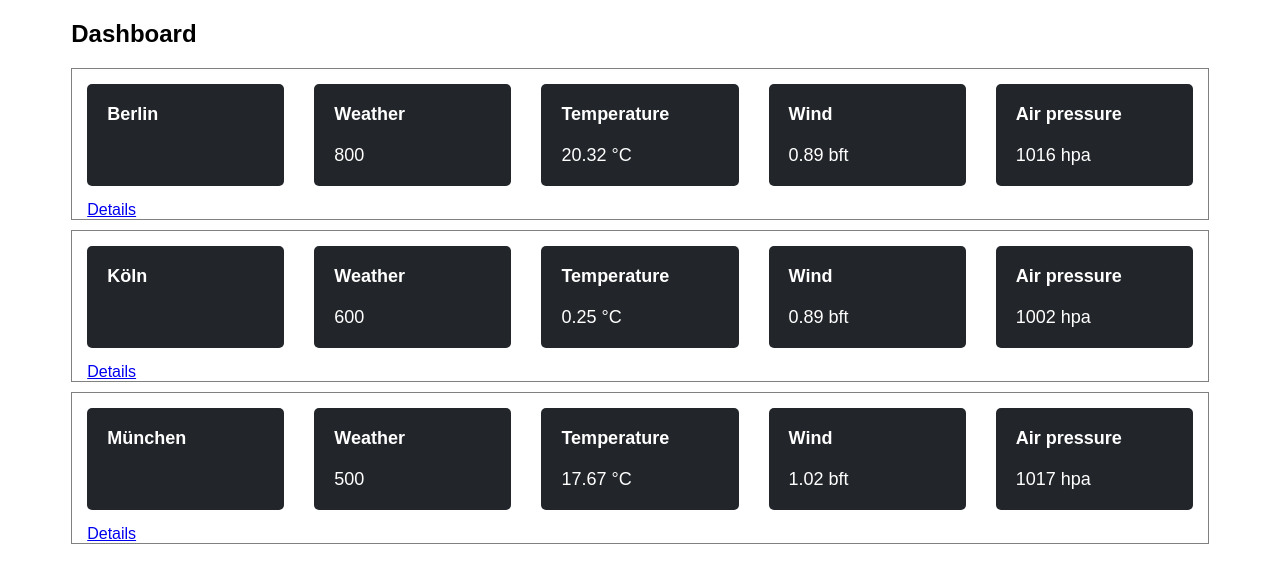
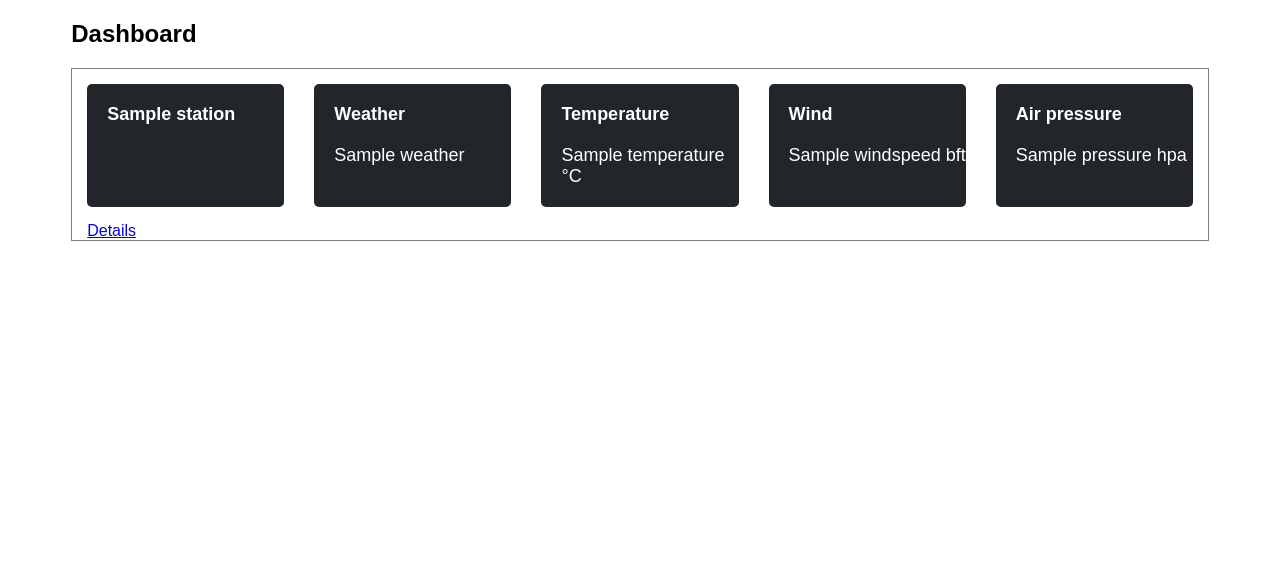
Before and after one commit to martin-coding/weatherlog, a Node server app: template views/dashboard.pug in a window 1280 px wide. Shown: the part 78-661 px from the top of the page. Run offline with Node 20, Linux system fonts and the light colour scheme; the template is opened without the code that fills it: most values are stand-ins (such as "Sample title", 1, 10 or a date in 2020).

Commit message:
Dynamic view
Implemented dynamic display of data from a PostgreSQL database.

```diff
--- a/index.js
+++ b/index.js
@@ -1,12 +1,20 @@
 const express = require("express");
 const dotenv = require("dotenv");
 const path = require("path");
+const pg = require("pg");
 
 /* Reading global variables from config file */
 dotenv.config();
 const PORT = process.env.PORT;
+const conString = process.env.DB_CON_STRING;
 
 app = express();
+
+const dbConfig = {
+    connectionString: conString
+}
+const dbClient = new pg.Client(dbConfig);
+dbClient.connect();
 
 app.use(express.static(path.join(__dirname, 'public')));
 app.set("views", path.join(__dirname, "views"));
@@ -17,11 +25,27 @@ app.get("/", function(request, response) {
 });
 
 app.get("/dashboard", function(request, response) {
-    response.render("dashboard");
+	const myQuery = "select m1.station_id, stations.name, m1.weather, m1.temperature, m1.windspeed, m1.pressure from readings m1 join (select max(id) id,station_id from readings t2 group by station_id) m2 on m1.station_id=m2.station_id and m1.id = m2.id join stations on m1.station_id = stations.id order by station_id /*desc*/;";
+    dbClient.query(myQuery, function (dbError, dbItemsResponse) {
+		response.render("dashboard", {
+			stations: dbItemsResponse.rows
+		});
+    });
 });
 
 app.get("/stations/:id", function(request, response) {
-    response.render("stations");
+    let stationID = request.params.id;
+	const myQuery = "select name, weather, temperature, windspeed, pressure from readings join stations on readings.station_id = stations.id where station_id = $1 order by readings.id desc;"
+    dbClient.query(myQuery, [stationID], function (dbError, dbItemsResponse) {
+        if (dbItemsResponse.rows.length !== 0) {
+            response.render("stations", {
+                latest_reading: dbItemsResponse.rows[0],
+                readings: dbItemsResponse.rows
+            });
+        } else {
+            response.status(404).send(`Not Found: Station ${stationID} does not exist.`);
+        }
+    });
 });
 
 app.listen(PORT, function() {
--- a/package.json
+++ b/package.json
@@ -19,6 +19,7 @@
   "dependencies": {
     "dotenv": "^16.3.1",
     "express": "^4.18.2",
+    "pg": "^8.11.3",
     "pug": "^3.0.2"
   }
 }
--- a/views/dashboard.pug
+++ b/views/dashboard.pug
@@ -3,57 +3,22 @@ extends layout.pug
 block content
     section#dashboard
         h1 Dashboard
-        .station_row
-            .data_container
-                .data_column
-                    p.data_title Berlin
-                .data_column
-                    p.data_title Weather
-                    p 800
-                .data_column
-                    p.data_title Temperature
-                    p 20.32 °C
-                .data_column
-                    p.data_title Wind
-                    p 0.89 bft
-                .data_column
-                    p.data_title Air pressure
-                    p 1016 hpa
-            div
-                a(href='/stations/1') Details
-        .station_row
-            .data_container
-                .data_column
-                    p.data_title Köln
-                .data_column
-                    p.data_title Weather
-                    p 600
-                .data_column
-                    p.data_title Temperature
-                    p 0.25 °C
-                .data_column
-                    p.data_title Wind
-                    p 0.89 bft
-                .data_column
-                    p.data_title Air pressure
-                    p 1002 hpa
-            div
-                a(href='/stations/2') Details
-        .station_row
-            .data_container
-                .data_column
-                    p.data_title München
-                .data_column
-                    p.data_title Weather
-                    p 500
-                .data_column
-                    p.data_title Temperature
-                    p 17.67 °C
-                .data_column
-                    p.data_title Wind
-                    p 1.02 bft
-                .data_column
-                    p.data_title Air pressure
-                    p 1017 hpa
-            div
-                a(href='/stations/3') Details
+        each station in stations
+            .station_row
+                .data_container
+                    .data_column
+                        p.data_title= station.name
+                    .data_column
+                        p.data_title Weather
+                        p= station.weather
+                    .data_column
+                        p.data_title Temperature
+                        p= station.temperature + " °C"
+                    .data_column
+                        p.data_title Wind
+                        p= station.windspeed + " bft"
+                    .data_column
+                        p.data_title Air pressure
+                        p= station.pressure + " hpa"
+                div
+                    a(href="/stations/"+station.station_id) Details
```
Also changed, not shown: init.sql (added, +19 -0 lines), views/stations.pug (+11 -35 lines), 1 other file.
